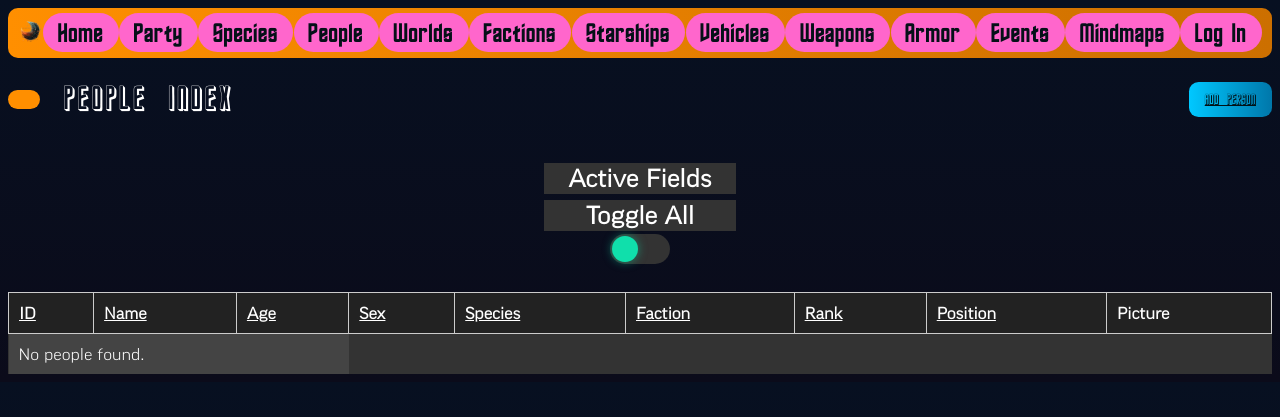
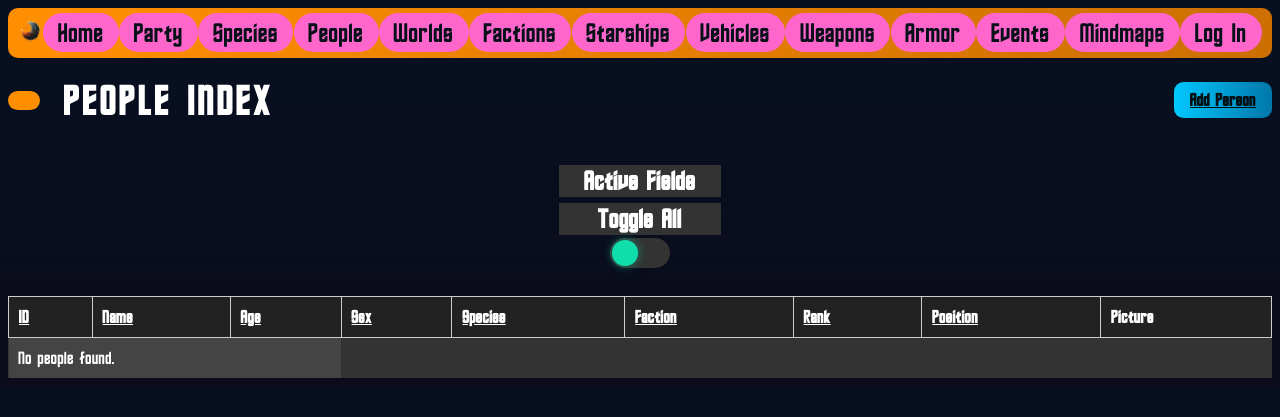
Before and after one commit to RevCivic/CataclysmApp, a Django app: page /people/ in a window 1280 px wide. Shown: the top 417 px of the page. Run offline with Django 4.2, Linux system fonts and the light colour scheme; data that the repository does not hold is empty; some libraries are stand-ins or nearby versions.

Commit message:
Use Roddenberry font across styles

```diff
--- a/cataclysm/static/css/default.css
+++ b/cataclysm/static/css/default.css
@@ -1,38 +1,6 @@
 @font-face {
     font-family: 'StarTrekFont';
     src: url('/static/fonts/Roddenberry.ttf') format('truetype');
-}
-@font-face {
-    font-family: 'AlienRavager';
-    src: url('/static/fonts/AlienRavager.ttf') format('truetype');
-}
-@font-face {
-    font-family: 'AlienRavagerItalic';
-    src: url('/static/fonts/AlienRavagerItalic.ttf') format('truetype');
-}
-@font-face {
-    font-family: 'Rebellion';
-    src: url('/static/fonts/Rebellion.ttf') format('truetype');
-}
-@font-face {
-    font-family: 'RebellionItalic';
-    src: url('/static/fonts/RebellionItalic.ttf') format('truetype');
-}
-@font-face {
-    font-family: 'StarTrekFuture';
-    src: url('/static/fonts/StarTrekFuture.ttf') format('truetype');
-}
-@font-face {
-    font-family: 'StartrekenterprisefutureItalic';
-    src: url('/static/fonts/StartrekenterprisefutureItalic.ttf') format('truetype');
-}
-@font-face {
-    font-family: 'Stacker';
-    src: url('static/fonts/Stacker.ttf') format('truetype');
-}
-@font-face {
-    font-family: 'GoodOT';
-    src: url('/static/fonts/GoodOT.otf') format('opentype');
 }
 /* Dark mode styles */
 body {
@@ -42,6 +10,7 @@ body {
     background-size: 100% 100%;
     background-color: var(--lcars-bg, #111); /* LCARS background (fallback) */
     color: var(--lcars-text, #fff); /* Use LCARS text color when available */
+    font-family: 'StarTrekFont', 'Segoe UI', Arial, sans-serif;
 }
 
 /* Example styles for links in dark mode */
@@ -99,13 +68,13 @@ nav.main a:hover {
 h1.app_name {
     color: var(--lcars-panel, #ff9900); /* LCARS panel color */
     text-align: center;
-    font-family: 'Rebellion';
+    font-family: 'StarTrekFont', 'Segoe UI', Arial, sans-serif;
     font-size: 72px;
 }
 h2.welcome {
     color: #ff9900; /* Gold text color */
     text-align: center;
-    font-family: 'Rebellion';
+    font-family: 'StarTrekFont', 'Segoe UI', Arial, sans-serif;
     font-size: 24px;
 }
 p.app_description {
@@ -113,7 +82,7 @@ p.app_description {
     padding: 25px;
     color: var(--lcars-panel, #FFE81F);
     text-align: center;
-    font-family: 'GoodOT';
+    font-family: 'StarTrekFont', 'Segoe UI', Arial, sans-serif;
     font-size: 24px;
 }
 
@@ -251,7 +220,7 @@ div button {
 .sci-fi-list {
     border-collapse: collapse;
     width: 100%;
-    font-family: GoodOT;
+    font-family: 'StarTrekFont', 'Segoe UI', Arial, sans-serif;
     background-color: #333; /* Dark background color */
     color: #fff; /* Light text color */
 }
@@ -259,7 +228,7 @@ div button {
 .sci-fi-list-species {
     border-collapse: collapse;
     width: 80%;
-    font-family: GoodOT;
+    font-family: 'StarTrekFont', 'Segoe UI', Arial, sans-serif;
     background-color: #333; /* Dark background color */
     color: #fff; /* Light text color */
 }
@@ -309,7 +278,7 @@ div button {
 }
 
 .toggle-table th {
-    font-family: GoodOT;
+    font-family: 'StarTrekFont', 'Segoe UI', Arial, sans-serif;
     font-size: 24px;
     color: #fff;
     padding-left: 25px;
@@ -317,7 +286,7 @@ div button {
 }
 
 .toggle-table td {
-    font-family: GoodOT;
+    font-family: 'StarTrekFont', 'Segoe UI', Arial, sans-serif;
     font-size: 24px;
     color: #fff;
     margin-right: 10px;
@@ -366,12 +335,12 @@ div button {
     color: black;
     text-align: left;
     font-weight: bold;
-    font-family: GoodOT;
+    font-family: 'StarTrekFont', 'Segoe UI', Arial, sans-serif;
 }
 .index_menu {
     color: #ff9900; /* Gold text color */
     text-align: center;
-    font-family: 'Rebellion';
+    font-family: 'StarTrekFont', 'Segoe UI', Arial, sans-serif;
     font-size: 24px;
     margin-bottom: 20px;
     padding-bottom: 20px;
--- a/cataclysm/static/css/lcars.css
+++ b/cataclysm/static/css/lcars.css
@@ -13,7 +13,7 @@
 body{
   background: linear-gradient(180deg, #071021 0%, #0b0b1a 100%);
   color: var(--lcars-text);
-  font-family: 'StarTrekFuture', 'Rebellion', 'Segoe UI', Arial, sans-serif;
+  font-family: 'StarTrekFont', 'Segoe UI', Arial, sans-serif;
 }
 
 /* LCARS top bar */
--- a/cataclysm/static/css/sci-fi-form.css
+++ b/cataclysm/static/css/sci-fi-form.css
@@ -1,3 +1,8 @@
+@font-face {
+    font-family: 'StarTrekFont';
+    src: url('/static/fonts/Roddenberry.ttf') format('truetype');
+}
+
 /* Sci-Fi Form Styles - reusable for all forms */
 .sci-fi-form-container {
     max-width: 80%;
@@ -8,7 +13,7 @@
     box-shadow: none;
     padding: 2.5em 2vw 2em 2vw;
     color: var(--lcars-text, #fff);
-    font-family: 'Orbitron', 'Segoe UI', Arial, sans-serif;
+    font-family: 'StarTrekFont', 'Segoe UI', Arial, sans-serif;
     border: 2.5px solid var(--lcars-panel, #00f0ff);
 }
 .sci-fi-form-container h1 {
@@ -39,7 +44,7 @@
     border: 1.5px solid var(--lcars-accent-2, #0ff);
     border-radius: 0.35em;
     margin-bottom: 0.7em;
-    font-family: 'Orbitron', 'Segoe UI', Arial, sans-serif;
+    font-family: 'StarTrekFont', 'Segoe UI', Arial, sans-serif;
     box-shadow: inset 0 0 6px rgba(0,200,255,0.06);
     font-size: 1em;
 }
```
